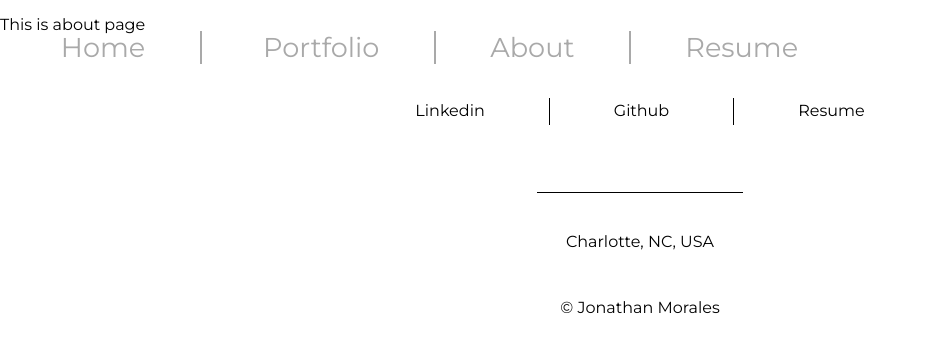
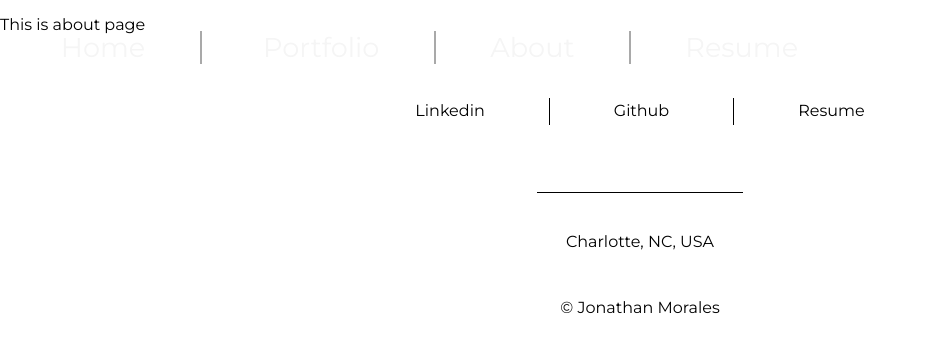
Before and after one commit to moralesj917/portf, a Next.js app: page /about in a window 1280 px wide. Shown: the top 352 px of the page, without its empty margins (0-927 px from the left). Built offline with nearby package versions, Linux system fonts and the light colour scheme.

Commit message:
Finsihing up

```diff
--- a/pages/index.js
+++ b/pages/index.js
@@ -20,7 +20,7 @@ class Index extends React.Component {
           <source src="../static/images/matrixRain.webm" type="video/webm"/>
         </video>
 
-        <audio src="../static/audio/linkinpark.mp3" controls autoPlay />
+        <audio src="../static/audio/linkinpark.mp3" controls autoPlay loop/>
 
         <SectionOne />
         <SectionTwo />
--- a/styles/_header.scss
+++ b/styles/_header.scss
@@ -11,7 +11,7 @@ html, body {
 
 .header-links {
   text-decoration: none;
-  color: #A9A9A9;
+  color: 	#F5F5F5;
   font-size: 1.7em;
   padding-left: 2em;
   padding-right: 2em;
```
